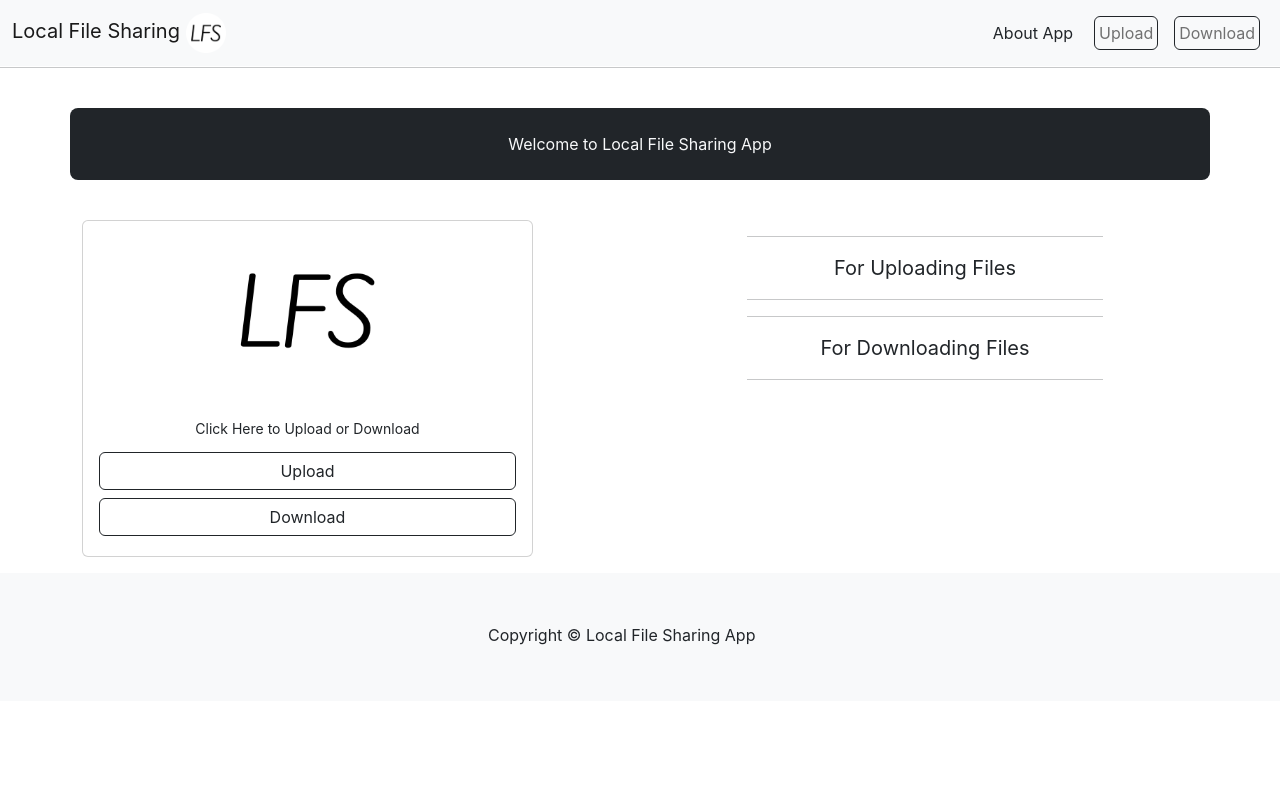
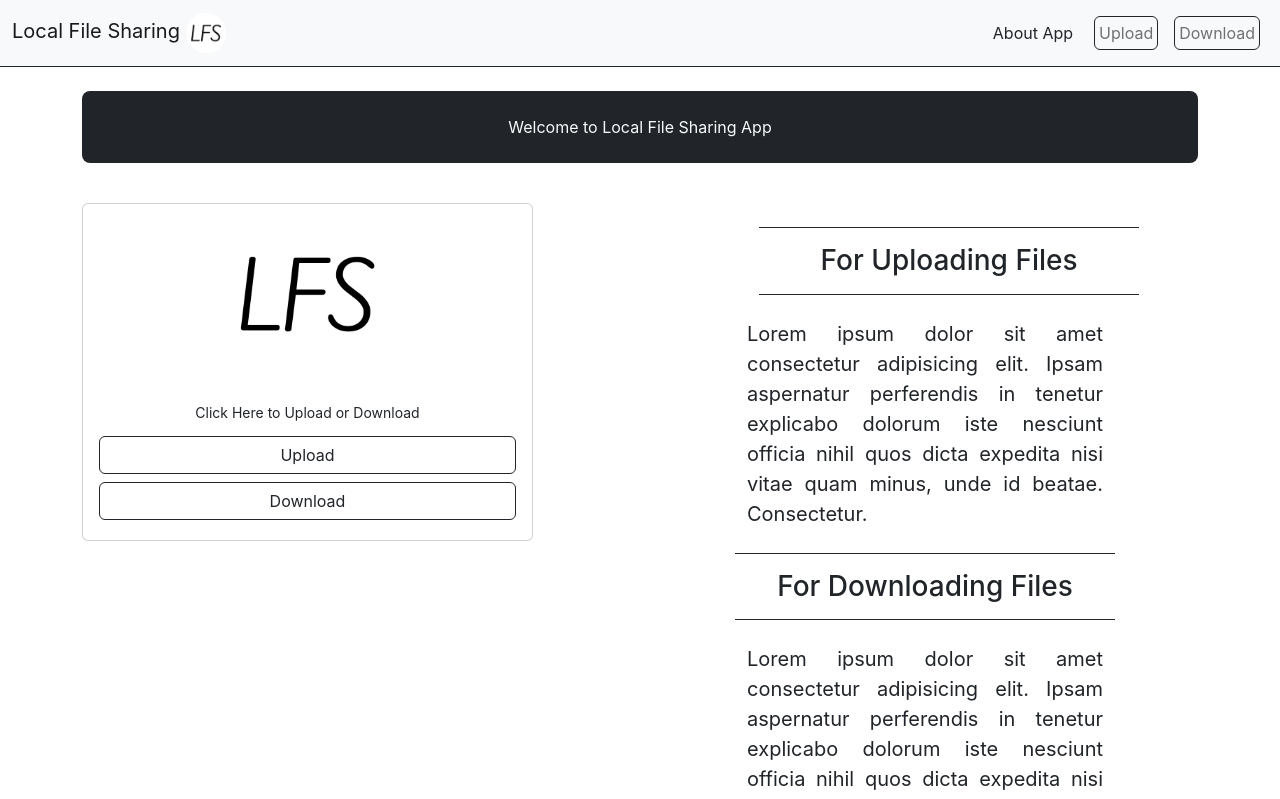
Before and after one commit to yashshukla0918/local-file-sharing, a React (Create React App) app: page / in a window 1280 px wide. Shown: the top 799 px of the page. Built offline with nearby package versions, Linux system fonts and the light colour scheme.

Commit message:
New Changes

```diff
--- a/package.json
+++ b/package.json
@@ -6,6 +6,7 @@
     "@testing-library/jest-dom": "^5.16.5",
     "@testing-library/react": "^13.4.0",
     "@testing-library/user-event": "^13.5.0",
+    "axios": "^1.1.3",
     "react": "^18.2.0",
     "react-dom": "^18.2.0",
     "react-scripts": "5.0.1",
--- a/src/App.js
+++ b/src/App.js
@@ -15,15 +15,10 @@ import AboutUs from './components/AboutUs';
 
 
 function App() {
-  let hrStyle = {
-    "width": "100%",
-    "margin-top": "0.5px",
-  }
   return (
     <>
       <Router>
         <Header title="Local File Sharing"></Header>
-        <hr style={hrStyle} />
         <Routes>
           <Route path="/" element={<MainPage></MainPage>} >
             <Route path='/AboutUs' element={<AboutUs/>}></Route>
--- a/src/components/Header.js
+++ b/src/components/Header.js
@@ -7,7 +7,7 @@ const Header = (props) => {
 
   return (
     <>
-    <nav className="navbar navbar-expand-lg navbar-light bg-light">
+    <nav className="navbar navbar-expand-lg navbar-light bg-light  border-dark border-bottom">
       <div className="container-fluid">
         <Link className="navbar-brand" to="/">{props.title} <img id='brand-img' src={navbarBrandLogo} alt="" /></Link>
         <button className="navbar-toggler" type="button" data-bs-toggle="collapse" data-bs-target="#navbarSupportedContent" aria-controls="navbarSupportedContent" aria-expanded="false" aria-label="Toggle navigation">
--- a/src/components/MainPage.js
+++ b/src/components/MainPage.js
@@ -11,10 +11,10 @@ const MainPage = () => {
     return (
         <>
             <div className="container">
-                <div className="row row-empty text-center">
+                <div className="row row-empty text-center"><center >
                     <p className="bg-dark text-light text-center p-4 my-4 main-para">
-                        <center > Welcome to Local File Sharing App</center>
-                    </p>
+                         Welcome to Local File Sharing App
+                    </p></center>
                 </div>
                 <div className="row text-center my-3">
                     {/* <div className="col-sm-2"></div> */}
@@ -32,19 +32,15 @@ const MainPage = () => {
                     <div className="col-sm-4">
                         {/* <img id='logo-mainpage' src={Logo} alt="Logo" /> */}
 
-                        <p className="paragraph">
+                        <div className="paragraph row">
                             <Routes>
                                 <Route path='/AboutUs' element={<AboutUs/>} />
                             </Routes>
-                            <hr />
-                            <span ><center>For Uploading Files</center></span>
-                            <hr />
-
-                            <hr />
-                            <span ><center>For Downloading Files</center></span>
-                            <hr />
-
-                        </p>
+                            <h3 className='border-bottom border-top p-3 border-dark text-center m-4' >For Uploading Files</h3>
+                             <span className='paragraph'>Lorem ipsum dolor sit amet consectetur adipisicing elit. Ipsam aspernatur perferendis in tenetur explicabo dolorum iste nesciunt officia nihil quos dicta expedita nisi vitae quam minus, unde id beatae. Consectetur.</span>
+                            <h3 className='border-bottom border-top p-3 border-dark text-center my-4'>For Downloading Files</h3>
+                            <span className='paragraph'>Lorem ipsum dolor sit amet consectetur adipisicing elit. Ipsam aspernatur perferendis in tenetur explicabo dolorum iste nesciunt officia nihil quos dicta expedita nisi vitae quam minus, unde id beatae. Consectetur.</span>
+                        </div>
 
                     </div>
 
--- a/src/components/sub-components/Image.js
+++ b/src/components/sub-components/Image.js
@@ -1,38 +1,11 @@
 import React from 'react'
 
 const Image = (props) => {
-    let column = [];
-
-    switch (props.image.type) {
-        case 'image/jpeg':
-            column.push(<div className="col-sm-3">
-                <img src={URL.createObjectURL(props.image)} alt="IMG" className="w-100 border border-dark img-fluid img-thumbnail float-left" />
-                <small>{props.image.name}  {props.image.type}</small>
-            </div>)
-            break;
-        case 'image/png':
-            column.push(<div className="col-sm-3">
-                <img src={URL.createObjectURL(props.image)} alt="IMG" className="w-100 border border-dark img-fluid img-thumbnail float-left" />
-                <small>{props.image.name}  {props.image.type}</small>
-            </div>)
-            break;
-        case 'video/mp4':
-
-            column.push(<div className="col-sm-3">
-                <video  src={URL.createObjectURL(props.image)} className='w-75 border border-dark img-fluid img-thumbnail float-left'></video>
-            <small>{props.image.name}  {props.image.type}</small>
-        </div>)
-            break;
-        default :
-        column.push(<div className="col-sm-3 border border-danger py-2"><small className=' '>Not Suporting file<br/>
-        File name : {props.image.name}<br/>
-        File Type : {props.image.type}
-        </small></div>)
-        break;
-    }
     return (
         <>
-        {column}
+       <div className="col-sm-3 text-center" key={props.image}>
+                <img  src={URL.createObjectURL(props.image)} alt="IMG" className="w-100 border border-dark img-fluid img-thumbnail float-left" />
+            </div>
         </>
     )
 }
--- a/src/components/sub-components/Upload.js
+++ b/src/components/sub-components/Upload.js
@@ -1,4 +1,5 @@
 import '../component-styles/common.css'
+import axios from 'axios';
 
 import React, { useState } from 'react'
 import ImageTile from './ImageTile';
@@ -10,6 +11,20 @@ const Upload = () => {
     setChosenFiles(Array.prototype.slice.call(event.target.files));
   }
 
+
+  const FileUpload =()=>{
+    const formData = new FormData();
+    for(let i=0 ; i<chosenFiles.length;i++){
+      formData.append('image'+i.toString(),chosenFiles[i],chosenFiles[i].name)
+    }
+
+  axios.post('../../UploadedFiles',formData).then(response =>{
+    console.log(response);
+   }).catch(error =>{
+    console.log(error);
+   });
+
+  }
 
   return (
     <>
@@ -25,13 +40,13 @@ const Upload = () => {
                   <input type="file" multiple className='form-control' name="" id="formFileMultiple" onChange={handleFile} />
                 </div>
                 <small>You can select multiple file here.</small><br />
-                <button className='btn btn-outline-success my-3 outline-button-style'>Upload</button>
+                <button onClick={FileUpload} className={`btn btn-outline-success my-3 outline-button-style`}   >Upload</button>
               </div>
             </div>
           </div>
           <div className="col-sm-1"></div>
           <div className="col-sm-7">
-              <ImageTile imageArray={chosenFiles}/>
+              {chosenFiles.length >0 &&  <ImageTile  imageArray={chosenFiles}/> }
           </div>
         </div>
       </div>
```
Also changed, not shown: 1 other file (tests, documents, lock files or other folders).
